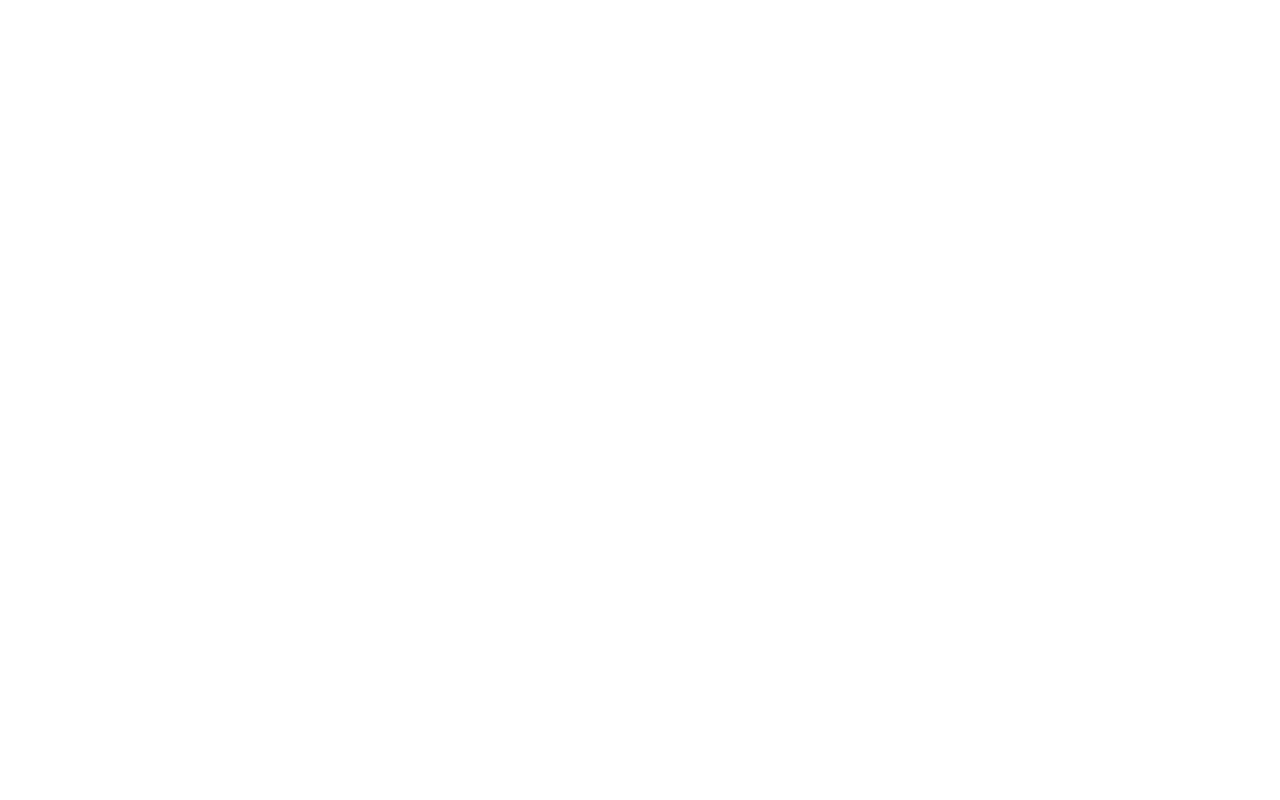
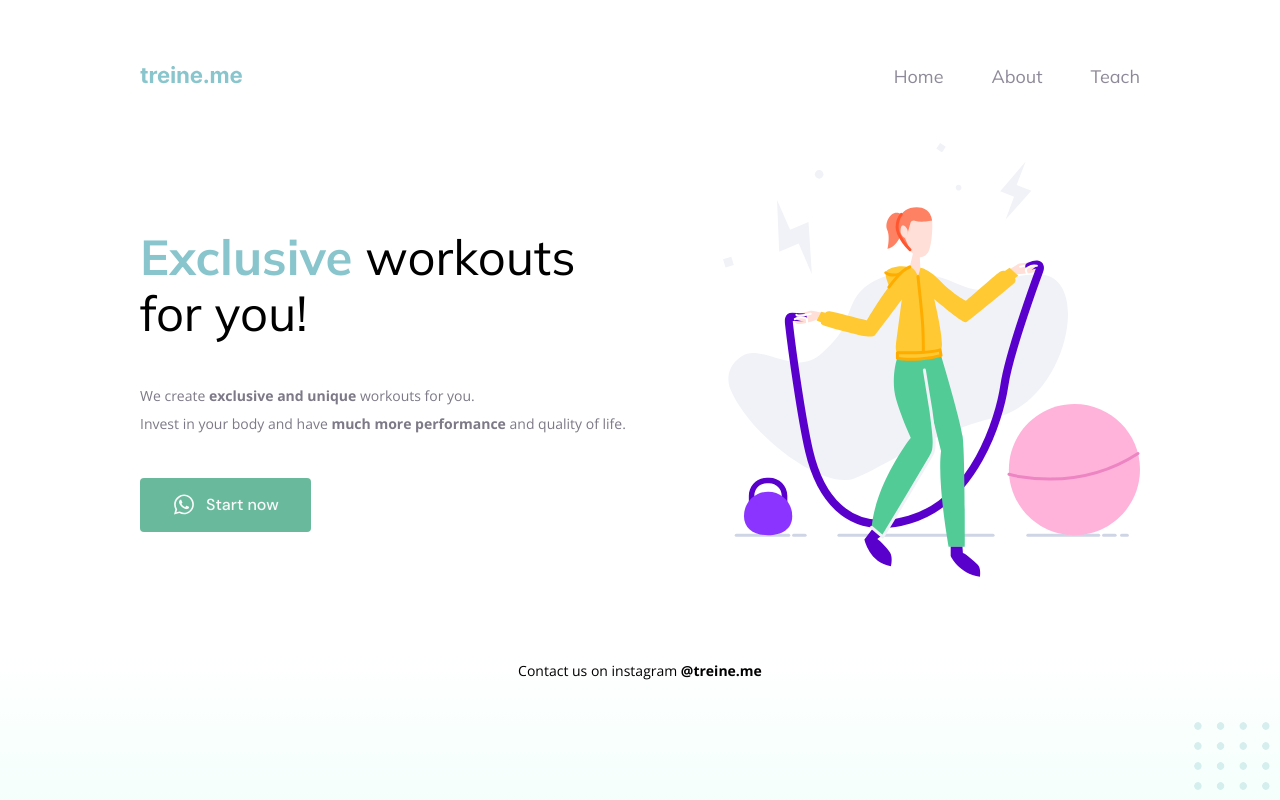
Before and after one commit to robcollazo/LandingPage02, a plain HTML site: page index.html in a window 1280 px wide. Drawn offline with nearby package versions, Linux system fonts and the light colour scheme.

Commit message:
Final version of the challenge - Landing Page 02

```diff
--- a/index.html
+++ b/index.html
@@ -1,9 +1,48 @@
 <!DOCTYPE html>
 <html lang="en">
   <head>
+    <link rel="stylesheet" href="style.css" />
     <meta charset="UTF-8" />
     <meta name="viewport" content="width=device-width, initial-scale=1.0" />
+    <link rel="preconnect" href="https://fonts.googleapis.com" />
+    <link rel="preconnect" href="https://fonts.gstatic.com" crossorigin />
+    <link
+      href="https://fonts.googleapis.com/css2?family=DM+Sans:ital,opsz,wght@0,9..40,100..1000;1,9..40,100..1000&family=Mulish:ital,wght@0,200..1000;1,200..1000&family=Open+Sans:ital,wght@0,300..800;1,300..800&display=swap"
+      rel="stylesheet"
+    />
     <title>Document</title>
   </head>
-  <body></body>
+  <body>
+    <div id="page">
+      <nav>
+        <a id="logo" href="#"><img src="./Assets/logo.svg" alt="" /></a>
+        <ul>
+          <li><a href="">Home</a></li>
+          <li><a href="">About</a></li>
+          <li><a href="">Teach</a></li>
+        </ul>
+      </nav>
+
+      <main>
+        <section class="text">
+          <h1><span>Exclusive</span> workouts for you!</h1>
+          <p>
+            We create <strong>exclusive and unique</strong> workouts for you.
+            <br />
+            Invest in your body and have
+            <strong>much more performance</strong> and quality of life.
+          </p>
+
+          <button>
+            <img src="./Assets/whatsapp.svg" alt="" />
+            Start now
+          </button>
+        </section>
+
+        <img src="./Assets/fitness-jump.svg" alt="" />
+      </main>
+      <footer>Contact us on instagram <a href="#">@treine.me</a></footer>
+    </div>
+    <img id="balls" src="./Assets/balls-decoration.svg" alt="" />
+  </body>
 </html>
--- a/style.css
+++ b/style.css
@@ -0,0 +1,123 @@
+body {
+  background: linear-gradient(
+    180deg,
+    rgba(227, 255, 248, 0) 82.08%,
+    rgba(227, 255, 248, 0.38) 100%
+  );
+  min-height: 100vh;
+  margin: 0;
+}
+
+#page {
+  width: 1000px;
+  margin: 0 auto;
+  padding-top: 65px;
+}
+
+nav {
+  display: flex;
+  justify-content: space-between;
+  align-items: center;
+  margin-bottom: 55px;
+}
+
+ul {
+  list-style: none;
+  display: flex;
+  gap: 48px;
+  padding: 0;
+  margin: 0;
+}
+
+ul a {
+  text-decoration: none;
+  color: #1f1534;
+  font-family: Mulish;
+  font-size: 18px;
+  font-weight: 400;
+  opacity: 0.5;
+}
+
+ul a:hover {
+  font-weight: 700;
+  opacity: 1;
+}
+
+main {
+  display: flex;
+  align-items: center;
+  justify-content: space-between;
+}
+
+h1 {
+  color: #000;
+  font-family: Mulish;
+  font-size: 49px;
+  font-weight: 400;
+  line-height: 56px;
+  width: 490px;
+}
+
+h1 span {
+  color: #89c5cc;
+  font-weight: 700;
+}
+
+p {
+  color: #7d7987;
+  font-family: 'Open Sans';
+  font-size: 14px;
+  font-weight: 400;
+  line-height: 28px;
+  margin: 40px 0;
+}
+
+p strong {
+  font-weight: 700;
+}
+
+button {
+  color: #f9f9f9;
+  text-align: center;
+  font-family: 'DM Sans';
+  font-size: 16px;
+  font-weight: 500;
+
+  background: #69b99d;
+  border-radius: 4px;
+  border: none;
+
+  display: flex;
+  align-items: center;
+  justify-content: center;
+  padding: 14px 32px 15px;
+  gap: 10px;
+
+  cursor: pointer;
+}
+
+button:hover {
+  background: #2d6853;
+}
+
+footer {
+  color: #000;
+  text-align: center;
+  font-family: 'Open Sans';
+  font-size: 14px;
+  font-weight: 400;
+  line-height: 28px;
+  margin-top: 80px;
+}
+
+footer a {
+  color: #000;
+  font-weight: 700;
+  text-decoration: none;
+}
+
+#balls {
+  position: fixed;
+  bottom: 0;
+  right: 0;
+}
```
Also changed, not shown: Assets/balls-decoration.svg (added), Assets/fitness-jump.svg (added), Assets/logo.svg (added), Assets/whatsapp.svg (added).
